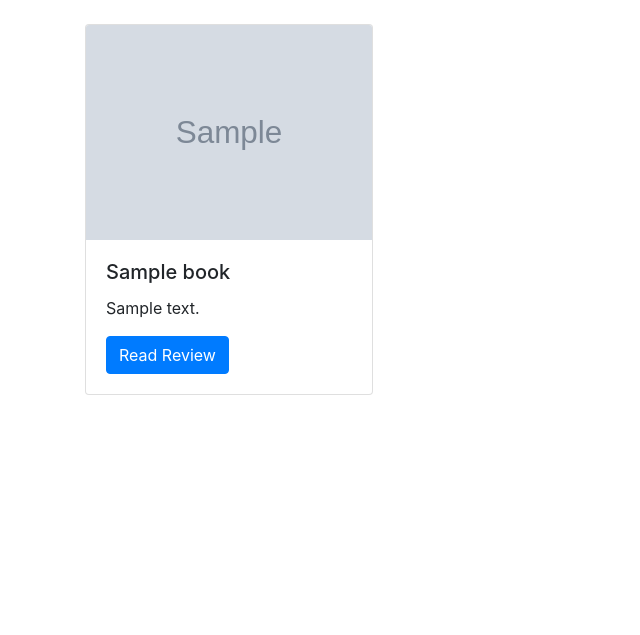
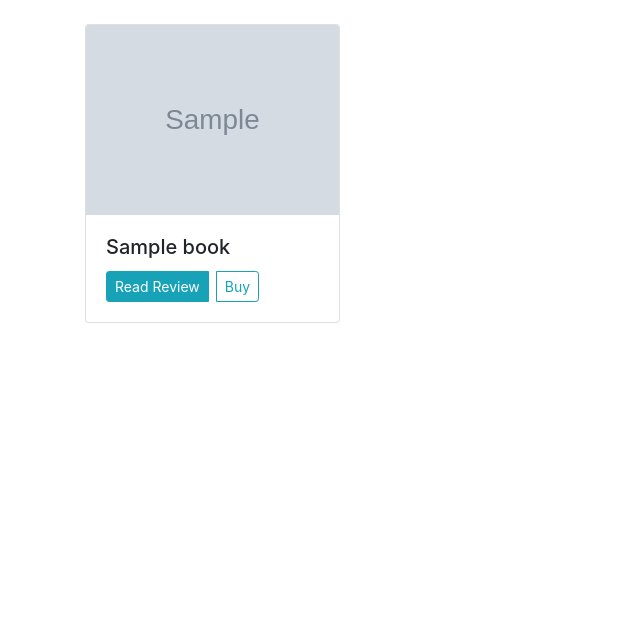
Before and after one commit to amritpandey23/Readaholic, a Flask app: page / in a window 1280 px wide. Shown: the part 56-691 px from the top of the page, without its empty margins (0-640 px from the left). Run offline with Flask 2, Linux system fonts and the light colour scheme; tables that the repository leaves empty hold one stand-in row (values such as "Sample post"); grey boxes marked "Sample" are stand-in pictures; parts of the project's set-up code (start-up, migrations or seed data) failed here and were passed over; some libraries are stand-ins or nearby versions.

Commit message:
book card style update

```diff
--- a/book_review/templates/home.html
+++ b/book_review/templates/home.html
@@ -3,13 +3,17 @@
 {% block content %}
 <div class="row">
     {% for book in books %}
-    <div class="col-lg-4 col-md-6">
-            <div class="card" style="width: 18rem;">
-                <img src="{{ url_for('static', filename='img/' + book.cover_image_file) }}" class="card-img-top">
+        <div class="col-sm-6 col-md-3 mb-4">
+            <div class="card" style="height: 100%;">
+                <a href="/book/{{ book.title_slug }}">
+                    <img src="{{ url_for('static', filename='img/' + book.cover_image_file) }}" class="card-img-top">
+                </a>
                 <div class="card-body">
                     <h5 class="card-title">{{ book.book_title }}</h5>
-                    <p class="card-text">{{ book.tiny_summary }}</p>
-                    <a href="/book/{{ book.title_slug }}" class="btn btn-primary">Read Review</a>
+                    <div class="btn-group">
+                            <a href="/book/{{ book.title_slug }}" class="btn btn-sm btn-info mr-2">Read Review</a>
+                            <a href="/book/{{ book.title_slug }}" class="btn btn-sm btn-outline-info">Buy</a>
+                    </div>
                 </div>
             </div>
         </div>
```
